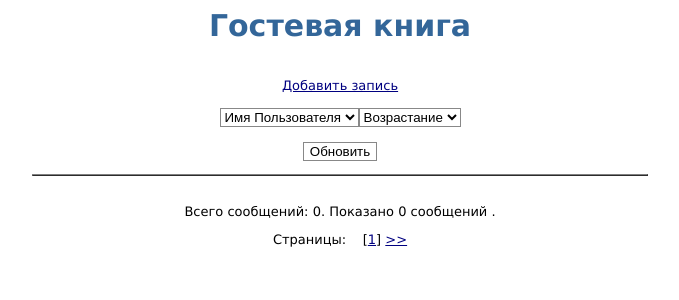
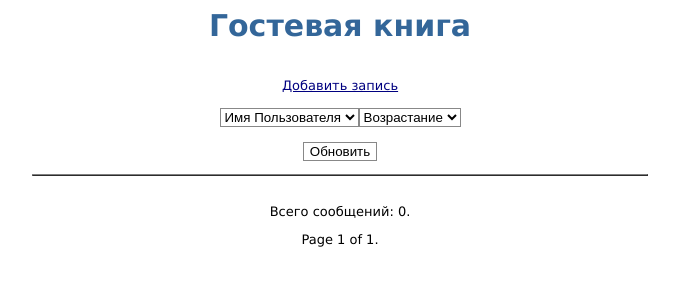
Before and after one commit to Vladanak/Django_Work, a Django app: page / in a window 1280 px wide. Shown: the top 300 px of the page, without its empty margins (300-979 px from the left). Run offline with Django 3.2, Linux system fonts and the light colour scheme; data that the repository does not hold is empty.

Commit message:
IT_WORKS

```diff
--- a/app/views.py
+++ b/app/views.py
@@ -1,6 +1,6 @@
 import requests
 import datetime
-from django.shortcuts import  render_to_response
+from django.shortcuts import render_to_response, redirect
 from django.shortcuts import render
 from django.contrib import messages
 from .models import Captcha
@@ -8,10 +8,17 @@ from .models import Book
 from django.views.decorators.csrf import csrf_exempt
 from .forms import SelectForm
 from .forms import AddForm
+from django.core.paginator import Paginator
+
 
 
 def message(request):
 	user_form = SelectForm()
+	obj_list = Book.objects.all()
+	obj_list = obj_list.order_by('id').reverse()
+	paginator = Paginator(obj_list, 10)
+	page = request.GET.get('page')
+	contacts = paginator.get_page(page)
 	if (request.method == 'POST'):
 		form = AddForm(request.POST)
 		if (form.is_valid()):
@@ -31,9 +38,7 @@ def message(request):
 				messages.success(request, 'New comment added with success!')
 			else:
 				messages.error(request, 'Invalid reCAPTCHA. Please try again.')
-			return render(request, "index.html",{"form": user_form,
-												 "books": Book.objects.order_by('id').reverse()[0:9],
-												 "count": Book.objects.all()})
+			return redirect(to='/')
 
 	add_form = AddForm()
 	return render(request,'Messages.html',{'form':add_form})
@@ -41,18 +46,39 @@ def message(request):
 
 @csrf_exempt
 def index(request):
+	obj_list = Book.objects.all()
+	obj_list = obj_list.order_by('id').reverse()
+	paginator = Paginator(obj_list,10)
+	page = request.GET.get('page')
+	contacts = paginator.get_page(page)
 	user_form = SelectForm()
 	if(request.method == 'POST'):
 		value = request.POST
 		if (value['Select'] == 'Username'):
 			if (value['Select_2'] == 'Asc'):
-				return render_to_response("index.html",{'books':Book.objects.order_by('Username')[0:9],"form": user_form,"count":Book.objects.all()})
+				obj_list = obj_list.order_by('Username')
+				paginator = Paginator(obj_list, 10)
+				page = request.GET.get('page')
+				contacts = paginator.get_page(page)
+				return render_to_response("index.html",{"form": user_form,"count":obj_list,'contacts':contacts})
 			else:
-				return render_to_response("index.html", {'books': Book.objects.order_by('Username').reverse()[0:9],"form": user_form,"count":Book.objects.all()})
+				obj_list = obj_list.order_by('Username').reverse()
+				paginator = Paginator(obj_list, 10)
+				page = request.GET.get('page')
+				contacts = paginator.get_page(page)
+				return render_to_response("index.html", {"form": user_form,"count":obj_list,'contacts':contacts})
 		else:
 			if (value['Select_2'] == 'Asc'):
-				return render_to_response("index.html", {'books': Book.objects.order_by('Date')[0:9],"form": user_form,"count":Book.objects.all()})
+				obj_list = obj_list.order_by('Date')
+				paginator = Paginator(obj_list, 10)
+				page = request.GET.get('page')
+				contacts = paginator.get_page(page)
+				return render_to_response("index.html", {"form": user_form,"count":obj_list,'contacts':contacts})
 			else:
-				return render_to_response("index.html", {'books': Book.objects.order_by('Date').reverse()[0:9],"form": user_form,"count":Book.objects.all()})
+				obj_list = obj_list.order_by('Date').reverse()
+				paginator = Paginator(obj_list, 10)
+				page = request.GET.get('page')
+				contacts = paginator.get_page(page)
+				return render_to_response("index.html", {"form": user_form,"count":obj_list,'contacts':contacts})
 	else:
-		return render(request, "index.html", {"form": user_form, "books": Book.objects.order_by('id').reverse()[0:9],"count":Book.objects.all()})
+		return render(request, "index.html", {"form": user_form,"count":obj_list,'contacts':contacts})
--- a/src/pip-delete-this-directory.txt
+++ /dev/null
@@ -1,5 +0,0 @@
-This file is placed here by pip to indicate the source was put
-here by pip.
-
-Once this package is successfully installed this source code will be
-deleted (unless you remove this file).
--- a/templates/index.html
+++ b/templates/index.html
@@ -25,7 +25,7 @@
 
 
 <table border=1 cellpadding=0 cellspacing=1 width=616 bgcolor=#FFFFFF class=frame align="center">
-	{% for user in books %}
+	{% for user in contacts %}
 		<tr><td>
 			<table border=0 cellpadding=5 cellspacing=0 width=100%>
 				<tr><td class=gbtext>
@@ -38,8 +38,25 @@
 	{% endfor %}
 </table>
 <br>
-<p align="center">Всего сообщений: {{ count.count }}. Показано {{ books.count }} сообщений .</p>
-<p align="center">Страницы: &nbsp; &nbsp;[<a href='/'>1</a>] <a href='/'>>></a></p>
+<p align="center">Всего сообщений: {{ count.count }}.</p>
+<div class="pagination" align="center">
+    <span class="step-links">
+        {% if contacts.has_previous %}
+            <a href="?page=1">&laquo; first</a>
+            <a href="?page={{ contacts.previous_page_number }}">previous</a>
+        {% endif %}
+
+        <span class="current">
+            Page {{ contacts.number }} of {{ contacts.paginator.num_pages }}.
+        </span>
+
+        {% if contacts.has_next %}
+            <a href="?page={{ contacts.next_page_number }}">next</a>
+            <a href="?page={{ contacts.paginator.num_pages }}">last &raquo;</a>
+        {% endif %}
+    </span>
+</div>
+
 
 </body>
 </html>
```
Also changed, not shown: Work/settings.py (+16 -18 lines).
